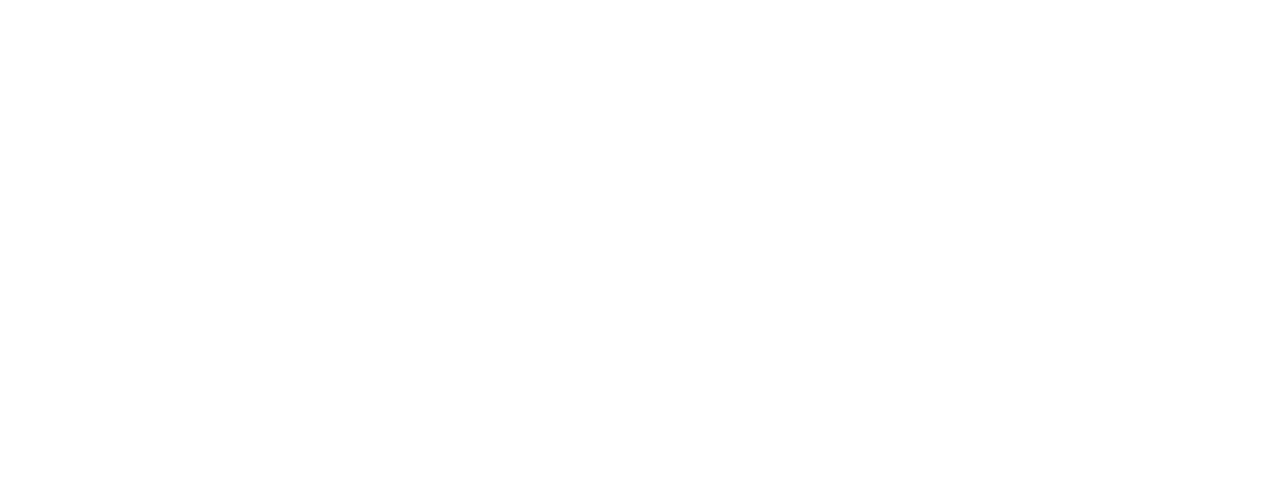
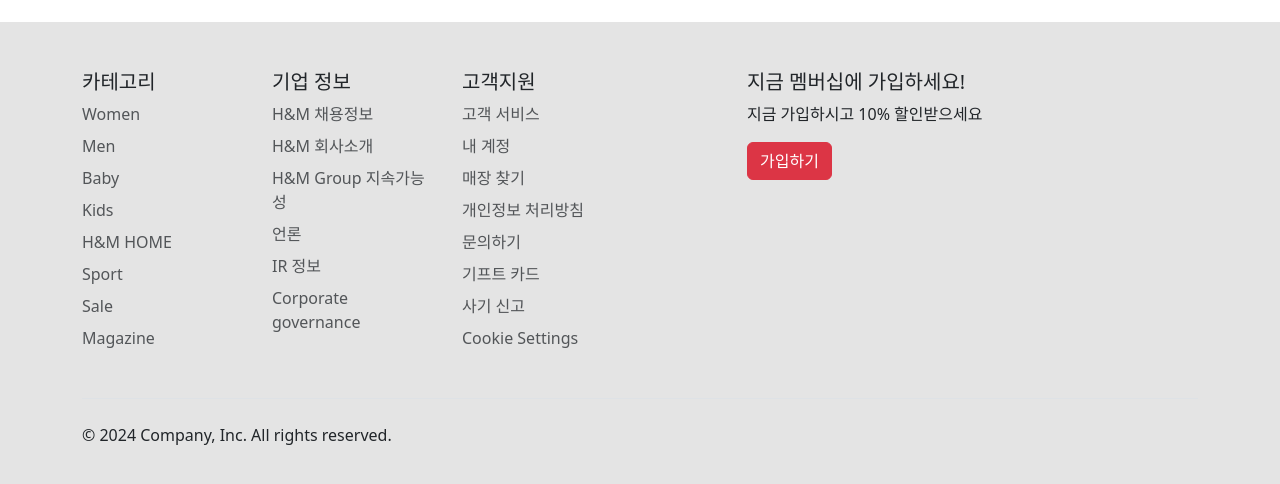
Before and after one commit to hviezda1212/react-project3, a React (Create React App) app: page / in a window 1280 px wide. Shown: the part 316-800 px from the top of the page. Built offline with nearby package versions, Linux system fonts and the light colour scheme; no server answers.

Commit message:
add footer

```diff
--- a/package.json
+++ b/package.json
@@ -15,6 +15,7 @@
     "react": "^18.2.0",
     "react-bootstrap": "^2.10.2",
     "react-dom": "^18.2.0",
+    "react-hook-form": "^7.51.2",
     "react-router-dom": "^6.22.3",
     "react-scripts": "5.0.1",
     "web-vitals": "^2.1.4"
--- a/src/App.css
+++ b/src/App.css
@@ -76,3 +76,8 @@
   transform: scale(1.05);
   transition: transform .2s;
 }
+
+.footer-area {
+  background-color:#E4E4E4;
+  margin-top:50px;
+}
--- a/src/App.js
+++ b/src/App.js
@@ -6,6 +6,7 @@
 import Login from "./page/Login";
 import ProductDetail from "./page/ProductDetail";
 import Navbar from "./component/Navbar"
+import Footer from "./component/Footer"
 
 
 function App() {
@@ -18,6 +19,7 @@
         <Route path="/login" element={<Login setAuthenticate={setAuthenticate}/>} />
         <Route path="/product/:id" element={<ProductDetail />} />
       </Routes>
+      <Footer />
     </div>
   );
 }
--- /dev/null
+++ b/src/component/Footer.js
@@ -0,0 +1,174 @@
+import React from "react";
+
+const Footer = () => {
+  return (
+    <div class="footer-area">
+      <footer class="py-5 container">
+        <div class="row">
+          <div class="col-6 col-md-2 mb-3">
+            <h5>카테고리</h5>
+            <ul class="nav flex-column">
+              <li class="nav-item mb-2">
+                <a href="#" class="nav-link p-0 text-body-secondary">
+                  Women
+                </a>
+              </li>
+              <li class="nav-item mb-2">
+                <a href="#" class="nav-link p-0 text-body-secondary">
+                  Men
+                </a>
+              </li>
+              <li class="nav-item mb-2">
+                <a href="#" class="nav-link p-0 text-body-secondary">
+                  Baby
+                </a>
+              </li>
+              <li class="nav-item mb-2">
+                <a href="#" class="nav-link p-0 text-body-secondary">
+                  Kids
+                </a>
+              </li>
+              <li class="nav-item mb-2">
+                <a href="#" class="nav-link p-0 text-body-secondary">
+                  H&M HOME
+                </a>
+              </li>
+              <li class="nav-item mb-2">
+                <a href="#" class="nav-link p-0 text-body-secondary">
+                  Sport
+                </a>
+              </li>
+              <li class="nav-item mb-2">
+                <a href="#" class="nav-link p-0 text-body-secondary">
+                  Sale
+                </a>
+              </li>
+              <li class="nav-item mb-2">
+                <a href="#" class="nav-link p-0 text-body-secondary">
+                  Magazine
+                </a>
+              </li>
+            </ul>
+          </div>
+
+          <div class="col-6 col-md-2 mb-3">
+            <h5>기업 정보</h5>
+            <ul class="nav flex-column">
+              <li class="nav-item mb-2">
+                <a href="#" class="nav-link p-0 text-body-secondary">
+                  H&M 채용정보
+                </a>
+              </li>
+              <li class="nav-item mb-2">
+                <a href="#" class="nav-link p-0 text-body-secondary">
+                  H&M 회사소개
+                </a>
+              </li>
+              <li class="nav-item mb-2">
+                <a href="#" class="nav-link p-0 text-body-secondary">
+                  H&M Group 지속가능성
+                </a>
+              </li>
+              <li class="nav-item mb-2">
+                <a href="#" class="nav-link p-0 text-body-secondary">
+                  언론
+                </a>
+              </li>
+              <li class="nav-item mb-2">
+                <a href="#" class="nav-link p-0 text-body-secondary">
+                  IR 정보
+                </a>
+              </li>
+              <li class="nav-item mb-2">
+                <a href="#" class="nav-link p-0 text-body-secondary">
+                  Corporate governance
+                </a>
+              </li>
+            </ul>
+          </div>
+
+          <div class="col-6 col-md-2 mb-3">
+            <h5>고객지원</h5>
+            <ul class="nav flex-column">
+              <li class="nav-item mb-2">
+                <a href="#" class="nav-link p-0 text-body-secondary">
+                  고객 서비스
+                </a>
+              </li>
+              <li class="nav-item mb-2">
+                <a href="#" class="nav-link p-0 text-body-secondary">
+                  내 계정
+                </a>
+              </li>
+              <li class="nav-item mb-2">
+                <a href="#" class="nav-link p-0 text-body-secondary">
+                  매장 찾기
+                </a>
+              </li>
+              <li class="nav-item mb-2">
+                <a href="#" class="nav-link p-0 text-body-secondary">
+                  개인정보 처리방침
+                </a>
+              </li>
+              <li class="nav-item mb-2">
+                <a href="#" class="nav-link p-0 text-body-secondary">
+                  문의하기
+                </a>
+              </li>
+              <li class="nav-item mb-2">
+                <a href="#" class="nav-link p-0 text-body-secondary">
+                  기프트 카드
+                </a>
+              </li>
+              <li class="nav-item mb-2">
+                <a href="#" class="nav-link p-0 text-body-secondary">
+                  사기 신고
+                </a>
+              </li>
+              <li class="nav-item mb-2">
+                <a href="#" class="nav-link p-0 text-body-secondary">
+                  Cookie Settings
+                </a>
+              </li>
+            </ul>
+          </div>
+
+          <div class="col-md-5 offset-md-1 mb-3">
+            <form>
+              <h5>지금 멤버십에 가입하세요!</h5>
+              <p>지금 가입하시고 10% 할인받으세요</p>
+              <div class="d-flex flex-column flex-sm-row w-100 gap-2">
+                <button class="btn btn-danger" type="button">
+                  가입하기
+                </button>
+              </div>
+            </form>
+          </div>
+        </div>
+
+        <div class="d-flex flex-column flex-sm-row justify-content-between py-4 my-4 border-top">
+          <p>&copy; 2024 Company, Inc. All rights reserved.</p>
+          <ul class="list-unstyled d-flex">
+            <li class="ms-3">
+              <a class="link-body-emphasis" href="#">
+                <svg class="bi" width="24" height="24"></svg>
+              </a>
+            </li>
+            <li class="ms-3">
+              <a class="link-body-emphasis" href="#">
+                <svg class="bi" width="24" height="24"></svg>
+              </a>
+            </li>
+            <li class="ms-3">
+              <a class="link-body-emphasis" href="#">
+                <svg class="bi" width="24" height="24"></svg>
+              </a>
+            </li>
+          </ul>
+        </div>
+      </footer>
+    </div>
+  );
+};
+
+export default Footer;
--- a/src/page/ProductAll.js
+++ b/src/page/ProductAll.js
@@ -1,11 +1,15 @@
 import React, { useEffect, useState } from "react";
 import { Container, Row, Col } from "react-bootstrap";
 import ProductCard from "../component/ProductCard";
+import { useSearchParams } from "react-router-dom";
 
 const ProductAll = () => {
   const [productList, setProductList] = useState([]);
+  const [query, setQuery] = useSearchParams();
+
   const getProducts = async () => {
-    let url = `https://my-json-server.typicode.com/hviezda1212/react-project3/products`;
+    let searchQuery = query.get("q") || "";
+    let url = `https://my-json-server.typicode.com/hviezda1212/react-project3/products?q=${searchQuery}`;
     let response = await fetch(url);
     let data = await response.json();
     console.log(data);
@@ -14,19 +18,20 @@
 
   useEffect(() => {
     getProducts();
-  }, []);
+  }, [query]);
 
   return (
     <div>
       <Container>
-        <div className="ad-area">회원 혜택:3만원 이상 무료배송 & 첫구매 10% 할인</div>
+        <div className="ad-area">
+          회원 혜택:3만원 이상 무료배송 & 첫구매 10% 할인
+        </div>
         <Row>
-        {productList.map((menu=> (
-          <Col lg={3}>
-          <ProductCard item={menu}/>
-        </Col>
-        )
-        ))}
+          {productList.map((menu) => (
+            <Col lg={3}>
+              <ProductCard item={menu} />
+            </Col>
+          ))}
         </Row>
       </Container>
     </div>
```
Also changed, not shown: 1 other file (tests, documents, lock files or other folders).
